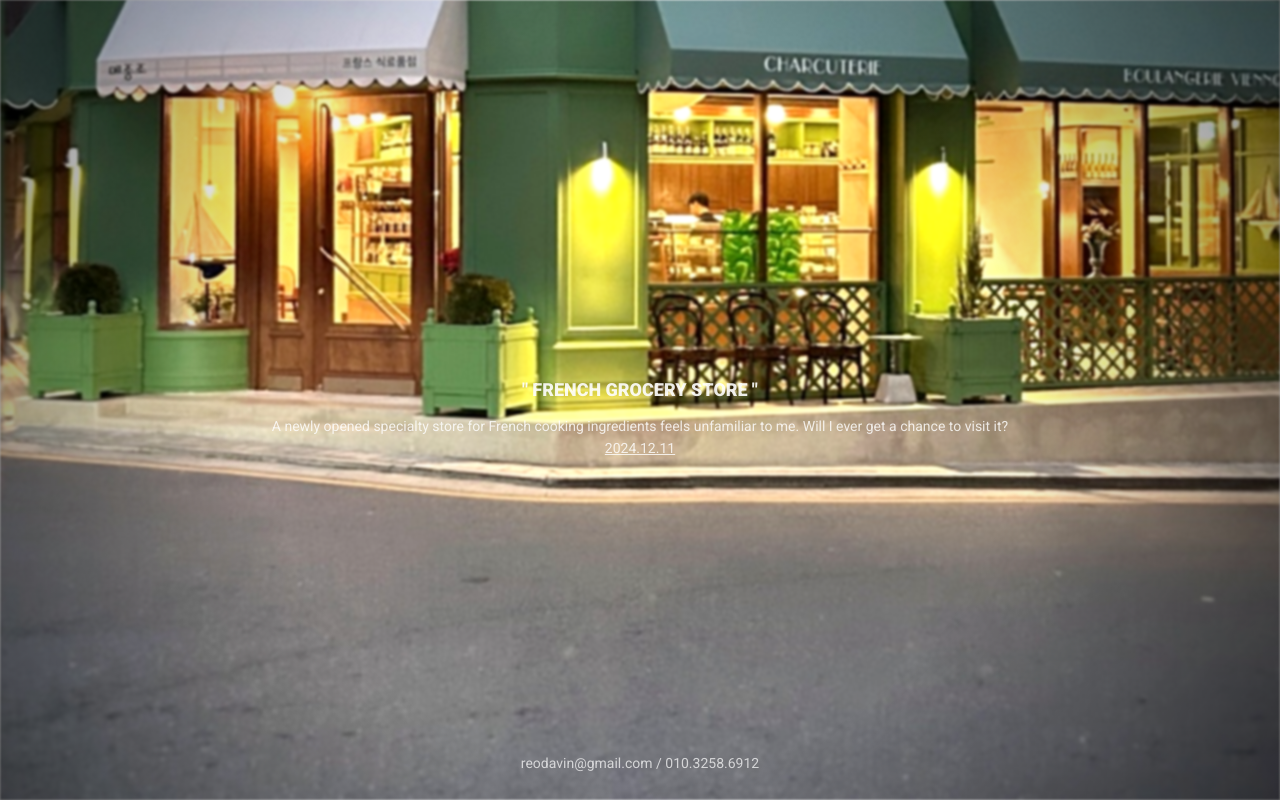
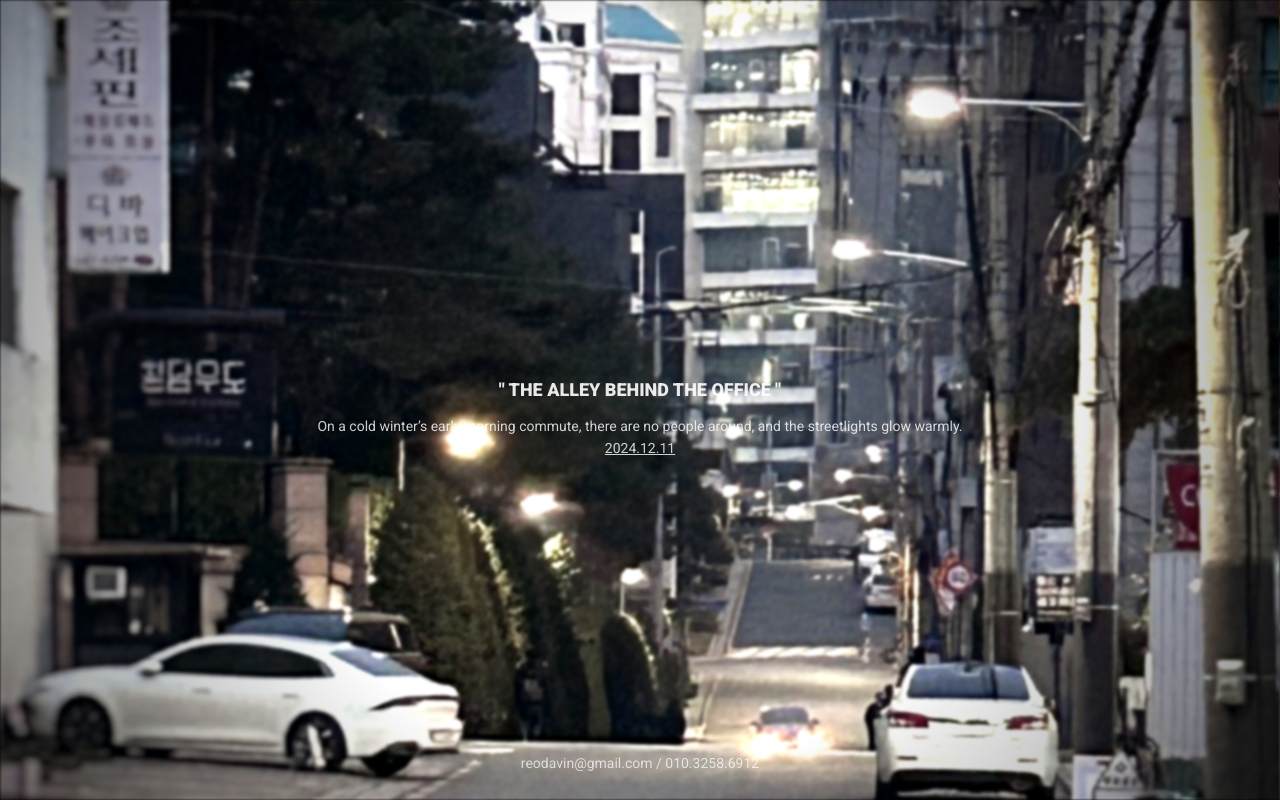
Before and after one commit to MatthewShin/may-world, a Vue app: page / in a window 1280 px wide. Built offline with nearby package versions, Linux system fonts and the light colour scheme.

Commit message:
feat: swiper ui

```diff
--- a/package.json
+++ b/package.json
@@ -13,8 +13,11 @@
     "format": "prettier --write src/"
   },
   "dependencies": {
+    "i": "^0.3.7",
+    "npm": "^10.9.2",
     "pinia": "^2.2.6",
     "vue": "^3.5.13",
+    "vue-awesome-swiper": "^5.0.1",
     "vue-router": "^4.4.5"
   },
   "devDependencies": {
--- a/src/App.vue
+++ b/src/App.vue
@@ -1,27 +1,39 @@
 <template>
-  <section class="container">
+  <swiper>
+    <swiper-slide v-for="(item, index) in contents" :key="index">
+      <div class="container">
         <div class="info">
-      <h2 class="info__title">" {{ activeContent.title.toUpperCase() }} "</h2>
-      <p class="info__spot">{{ activeContent.spot }}</p>
-      <p class="info__date">{{ activeContent.date }}</p>
+          <h2 class="info__title">" {{ item.title.toUpperCase() }} "</h2>
+          <p class="info__spot">{{ item.spot }}</p>
+          <p class="info__date">{{ item.date }}</p>
         </div>
         <div class="bg">
           <div class="bg__vignette"></div>
-      <div id="bg-image" class="bg__image"></div>
+          <div id="bg-image" class="bg__image" :style="`background-image: url(${item.src})`"></div>
         </div>
+      </div>
+    </swiper-slide>
+  </swiper>
   <p class="copyright">reodavin@gmail.com / 010.3258.6912</p>
-  </section>
 </template>
 
 <script setup lang="ts">
-import { type Ref, ref, onMounted } from 'vue';
-// const title: Ref<string> = ref('Starbugs'.toUpperCase());
-// const spot: Ref<string> = ref(
-//   'Lorem ipsum dolor sit, amet consectetur adipisicing elit. Dolor, incidunt.',
-// );
-// const date: Ref<string> = ref('2024.12.11');
+import { ref, onMounted } from 'vue';
 
-const defaultContents = [
+import 'swiper/css';
+import 'swiper/css/pagination';
+import { Swiper, SwiperSlide /* rest swiper/vue API... */ } from 'vue-awesome-swiper';
+
+type Content = {
+  title: string;
+  spot: string;
+  date: string;
+  src: string;
+};
+
+type Contents = Array<Content>;
+
+const defaultContents: Contents = [
   {
     title: 'Early morning commute',
     spot: 'People are diligent; even at an early hour, the subway was packed with people, and it was still dark outside',
@@ -48,20 +60,17 @@ const defaultContents = [
   },
 ];
 
-const contents = ref(defaultContents);
-const shuffleNumber: Ref<number> = ref(Math.floor(Math.random() * contents.value.length));
-const activeContent = ref(contents.value[shuffleNumber.value]);
-
-const setBackgorundImage = () => {
-  const ele = document.getElementById('bg-image');
-  if (ele) {
-    ele.style.backgroundImage = `url(${activeContent.value.src})`;
-  }
+const shuffleArray = (array: Contents) => {
+  array.forEach((item: Content, index: number) => {
+    const randomIndex = Math.floor(Math.random() * (index + 1));
+    [array[index], array[randomIndex]] = [array[randomIndex], array[index]];
+  });
+  return array;
 };
 
-onMounted(() => {
-  setBackgorundImage();
-});
+const contents = ref(shuffleArray(defaultContents));
+
+onMounted(() => {});
 </script>
 
 <style scoped>
@@ -69,6 +78,7 @@ onMounted(() => {
   position: relative;
   width: 100%;
   height: 100vh;
+  background-color: #000;
 }
 .info {
   position: absolute;
@@ -110,8 +120,8 @@ onMounted(() => {
   background-color: #ccc;
   background-size: cover;
   background-position: center center;
-  filter: brightness(1.1) contrast(1.1) blur(1px);
-  /* opacity: 0.6; */
+  filter: brightness(1.2) contrast(1.1) blur(1px);
+  opacity: 1;
 }
 
 .bg__vignette {
```
Also changed, not shown: 1 other file (tests, documents, lock files or other folders). Lines whose indentation alone changed are shown as unchanged.
